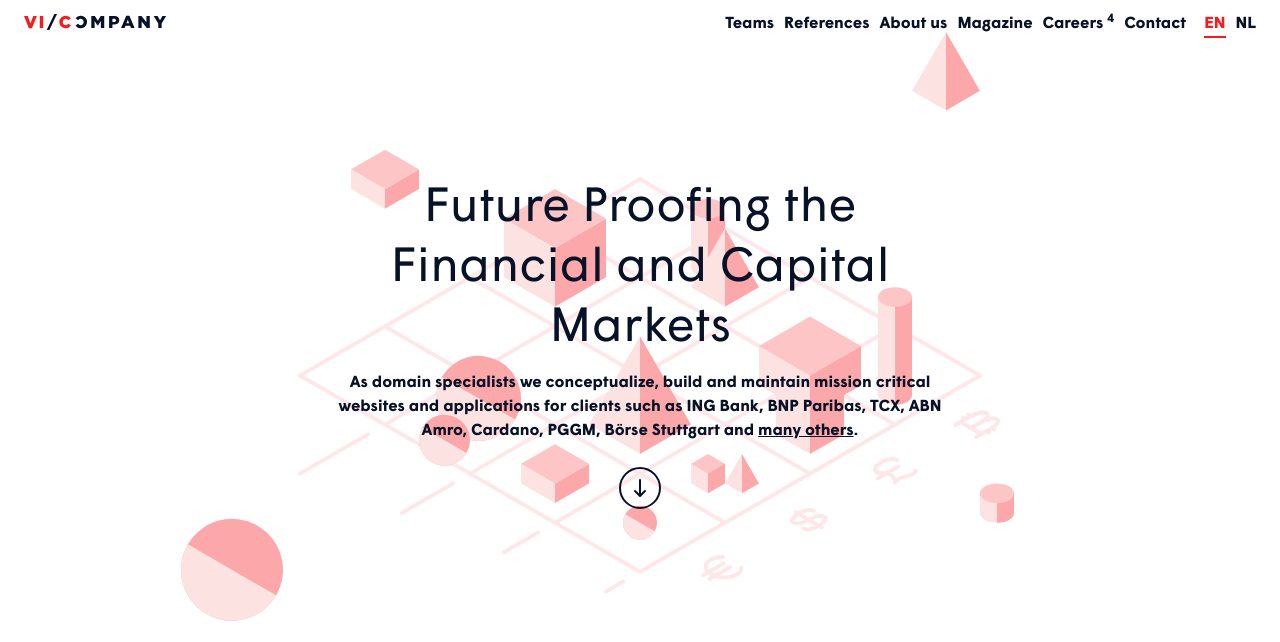
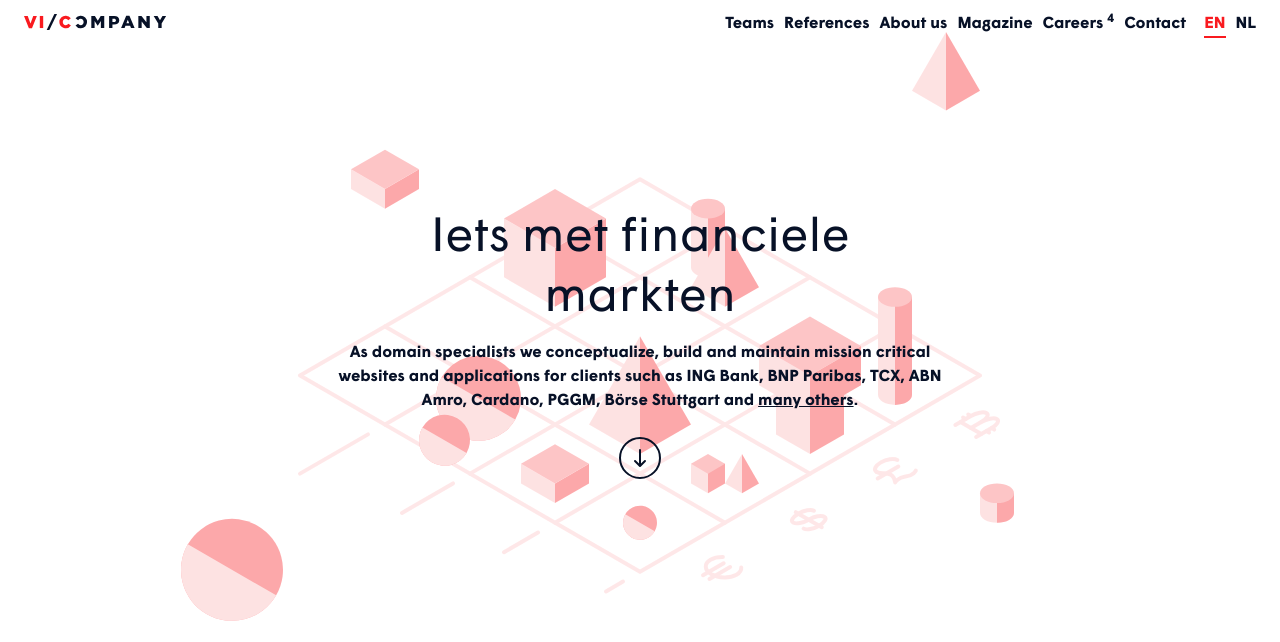
Before and after one commit to ba55ie/astro-demo, an Astro site: page / in a window 1280 px wide. Shown: the top 642 px of the page. Built offline with nearby package versions, Linux system fonts and the light colour scheme; Astro itself is replaced by a stand-in of ours.

Commit message:
Add Hero component

```diff
--- /dev/null
+++ b/src/components/Hero.astro
@@ -0,0 +1,47 @@
+---
+export interface Props {
+	title: string;
+}
+
+const { title } = Astro.props;
+---
+
+<div class="hero-container hero-container--center hero-image">
+	<div class="container">
+		<div class="hero">
+			<div class="container">
+				<div class="text-max-width">
+					<div class="heading heading--display">
+						{title}
+					</div>
+
+					<div class="heading heading--small">
+						<slot />
+					</div>
+				</div>
+			</div>
+		</div>
+
+		<div class="hero__skip">
+			<a
+				href="#main-content"
+				class="button button--icon"
+				data-module="jump"
+				data-target="#main-content"
+			>
+				<svg viewBox="0 0 24 24" class="icon icon--small">
+					<use
+						xmlns:xlink="http://www.w3.org/1999/xlink"
+						xlink:href="#arrow-down"></use>
+				</svg>
+				<span class="sr-only">To main content</span>
+			</a>
+		</div>
+	</div>
+</div>
+
+<style>
+	.hero-image {
+		background-image: url('/images/backgrounds/blocks.svg');
+	}
+</style>
--- a/src/pages/index.astro
+++ b/src/pages/index.astro
@@ -1,50 +1,20 @@
 ---
+import Hero from '../components/Hero.astro';
 import Layout from '../layouts/Layout.astro';
 ---
 
 <Layout title="Welkom op de VI Site">
 	<h1 class="sr-only">Home</h1>
 
-	<div class="hero-container hero-container--center hero-image">
-		<div class="container">
-			<div class="hero">
-				<div class="container">
-					<div class="text-max-width">
-						<div class="heading heading--display">
-							Future Proofing the Financial and Capital Markets
-						</div>
-
-						<div class="heading heading--small">
-							<p>
-								As domain specialists we conceptualize, build and maintain
-								mission critical websites and applications for clients such as
-								ING Bank, BNP Paribas, TCX, ABN Amro, Cardano, PGGM, Börse
-								Stuttgart and <a href="https://www.vicompany.nl/references"
-									>many others</a
-								>.
-							</p>
-						</div>
-					</div>
-				</div>
-			</div>
-
-			<div class="hero__skip">
-				<a
-					href="#main-content"
-					class="button button--icon"
-					data-module="jump"
-					data-target="#main-content"
-				>
-					<svg viewBox="0 0 24 24" class="icon icon--small">
-						<use
-							xmlns:xlink="http://www.w3.org/1999/xlink"
-							xlink:href="#arrow-down"></use>
-					</svg>
-					<span class="sr-only">To main content</span>
-				</a>
-			</div>
-		</div>
-	</div>
+	<Hero title="Iets met financiele markten">
+		<p>
+			As domain specialists we conceptualize, build and maintain mission
+			critical websites and applications for clients such as ING Bank, BNP
+			Paribas, TCX, ABN Amro, Cardano, PGGM, Börse Stuttgart and <a
+				href="https://www.vicompany.nl/references">many others</a
+			>.
+		</p>
+	</Hero>
 
 	<div class="hero-adjecent" id="main-content">
 		<div class="container">
@@ -266,9 +236,3 @@ import Layout from '../layouts/Layout.astro';
 		</div>
 	</div>
 </Layout>
-
-<style>
-	.hero-image {
-		background-image: url('/images/backgrounds/blocks.svg');
-	}
-</style>
```
